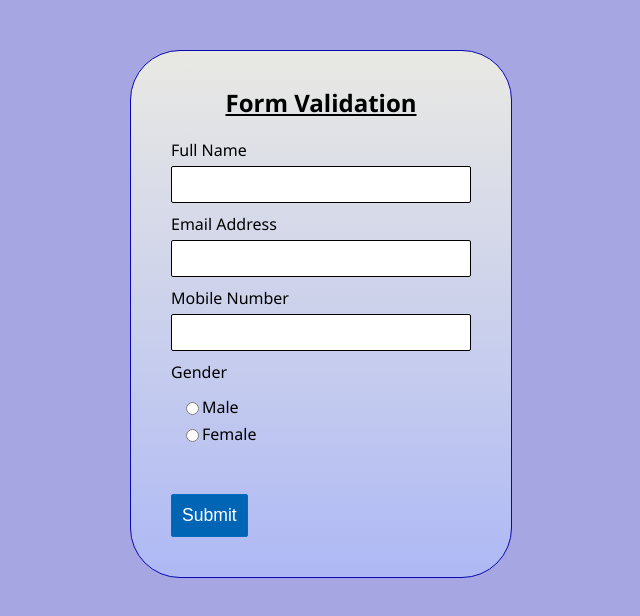
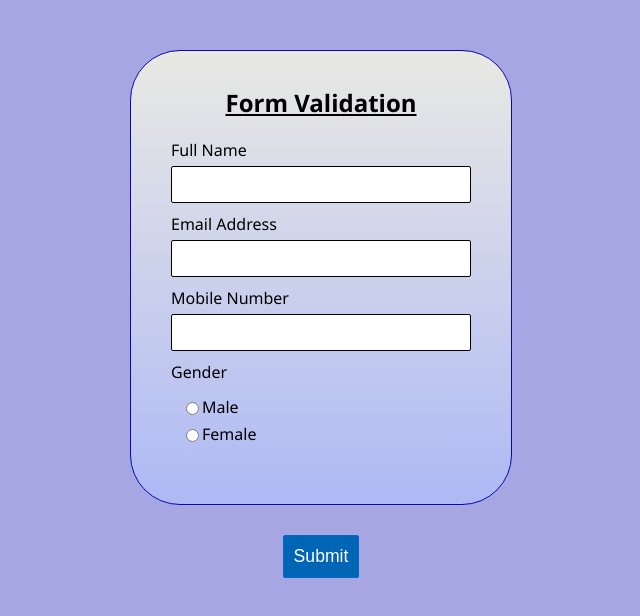
Before and after one commit to rushikeshgadekar/express-server, a plain HTML site: page form validation/validation.html in a window 1280 px wide. Shown: the whole page, without its empty margins (319-959 px from the left). Drawn offline with Linux system fonts and the light colour scheme.

Commit message:
Update validation.html

```diff
--- a/form validation/validation.html
+++ b/form validation/validation.html
@@ -7,7 +7,7 @@
     <script src="validator.js"></script>
 </head>
 <body>
-<form name="contactForm" onsubmit="return validateForm()">
+<form id="dom" name="contactForm" onsubmit="return validateForm()">
     <h2>Form Validation</h2>
     <div class="row">
         <label>Full Name</label>
@@ -34,9 +34,15 @@
         <div class="error" id="genderErr"></div>
     </div>
 
-    <div >
-        <input type="submit" value="Submit">
-    </div>
+
 </form>
+<!-- <button onclick="dom()">Check DOM operation</button> -->
+<div class="btn">
+    <input onclick="dom()" type="submit" value="Submit">
+</div>
+<div id='demo'>
+
+</div>
+
 </body>
 </html>
```
